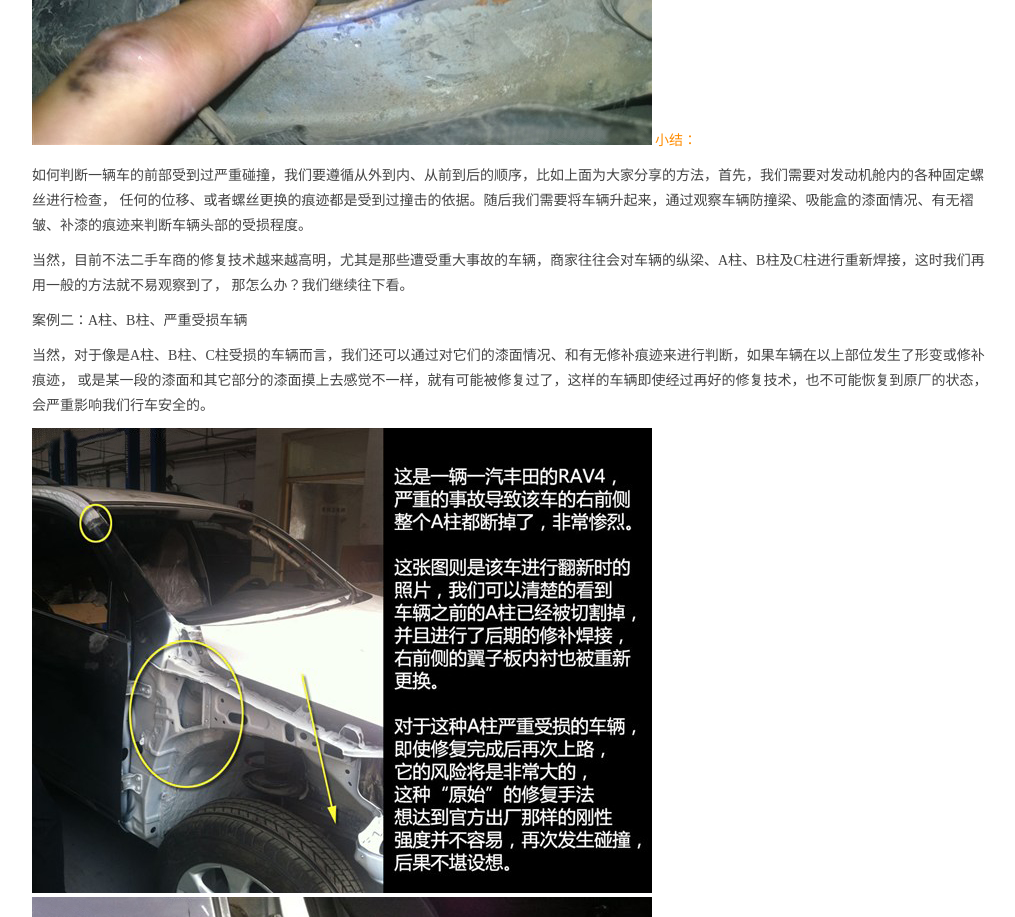
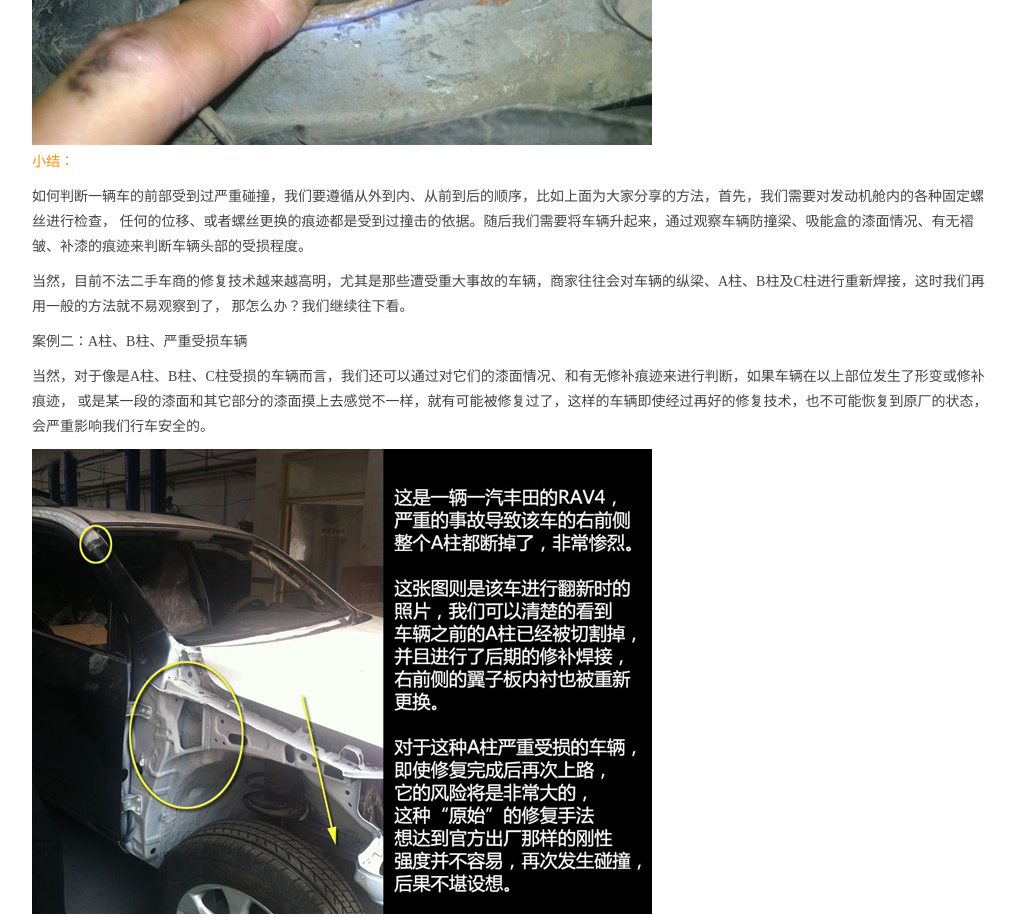
Before and after one commit to jetty013/show, a plain HTML site: page choose.html in a window 1280 px wide. Shown: the part 7460-8377 px from the top of the page, without its empty margins (128-1143 px from the left). Drawn offline with Linux system fonts and the light colour scheme.

Commit message:
little(linkk)

```diff
--- a/choose.html
+++ b/choose.html
@@ -76,7 +76,7 @@
                     <img src="images/choose-12.jpg" alt="choose-12">
                     <img src="images/choose-13.jpg" alt="choose-13">
                     <img src="images/choose-14.jpg" alt="choose-14">
-                    <span>小结：</span>
+                    <span style="display: block">小结：</span>
                     <p>如何判断一辆车的前部受到过严重碰撞，我们要遵循从外到内、从前到后的顺序，比如上面为大家分享的方法，首先，我们需要对发动机舱内的各种固定螺丝进行检查，
                         任何的位移、或者螺丝更换的痕迹都是受到过撞击的依据。随后我们需要将车辆升起来，通过观察车辆防撞梁、吸能盒的漆面情况、有无褶皱、补漆的痕迹来判断车辆头部的受损程度。</p>
                     <p>当然，目前不法二手车商的修复技术越来越高明，尤其是那些遭受重大事故的车辆，商家往往会对车辆的纵梁、A柱、B柱及C柱进行重新焊接，这时我们再用一般的方法就不易观察到了，
@@ -90,8 +90,8 @@
                     <p>案例三：拼接上的“车屁股”</p>
                     <img src="images/choose-18.jpg" alt="choose-18">
                     <img src="images/choose-19.jpg" alt="choose-19">
-                    <img src="images/choose-20.jpg" alt="choose-20">
-                    <span>小结：</span>
+                    <img src="images/choose-20.jpg" alt="choose-20"><br/>
+                    <span style="display: block">小结：</span>
                     <p>对于结构部件发生过重大损伤并且被修复的二手车，目前来看还是有办法进行鉴别的，目前有部分专业的二手车机构已经有了相应的检测仪器，它自带的探头可以检测出车辆各结构部件之间的间距
                         及差异，它会根据车型的原厂数据来检验车辆的纵梁、前后防撞梁之间的各种对应间距，以此来判断车辆结构部件是否存在错位，如果存在误差值之外的间距，则可判定该车的结构部件进行过修复
                         或更换。在接下来的内容中我就将为大家简单介绍一下这种检测仪器。</p>
```
